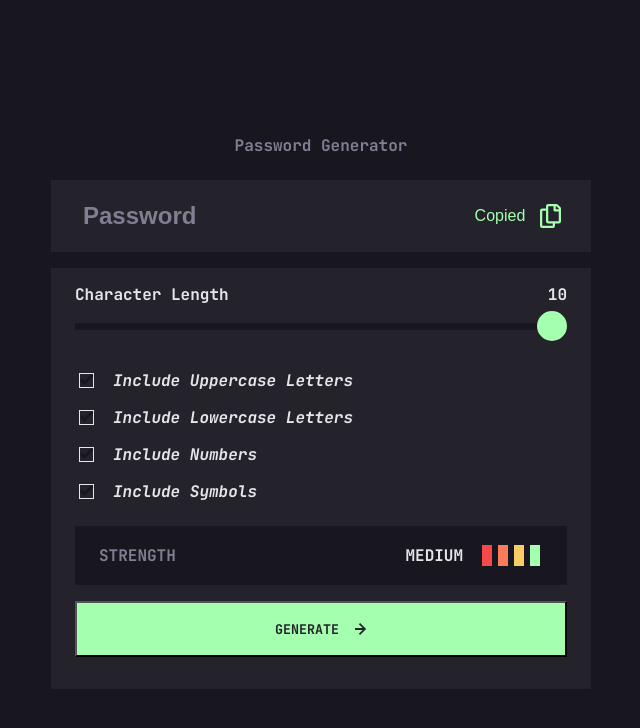
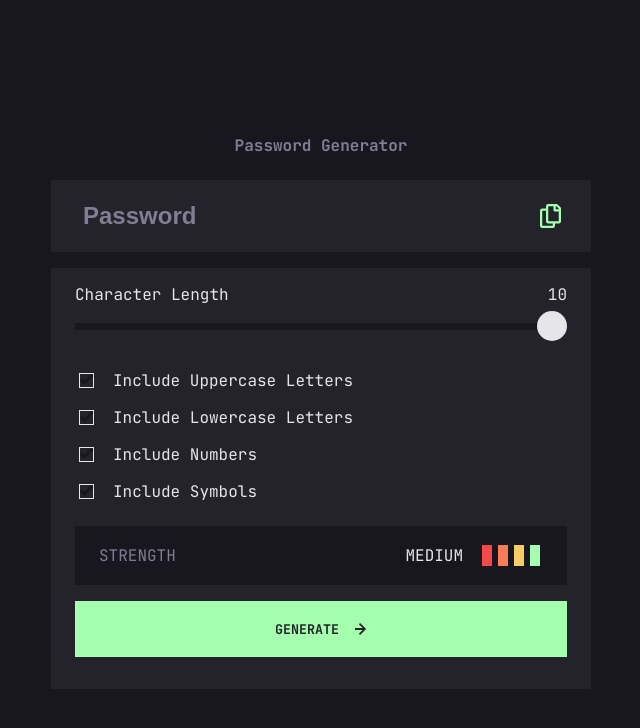
Before and after one commit to Eugene-ak/Password-Generator, a React (Vite) app: page / in a window 1280 px wide. Shown: the top 728 px of the page, without its empty margins (319-959 px from the left). Built offline with nearby package versions, Linux system fonts and the light colour scheme.

Commit message:
Hover states of all buttons and checkboxes complete

```diff
--- a/src/components/Buttons/CopyButton.style.tsx
+++ b/src/components/Buttons/CopyButton.style.tsx
@@ -1,7 +1,7 @@
 import styled from "styled-components";
 
 export const CopyButtonStyle = styled.button`
-  width: 20%;
+  width: max-content;
   height: 100%;
   background-color: transparent;
   border: none;
@@ -11,4 +11,12 @@ export const CopyButtonStyle = styled.button`
   flex-direction: row;
   align-items: center;
   justify-content: space-between;
-`
+  gap: 1rem;
+  text-transform: uppercase;
+  font-family: var(--primary-font);
+`;
+
+export const CopiedText = styled.span`
+  font-size: 0.9rem;
+  display: none;
+`;
--- a/src/components/Buttons/CopyButton.tsx
+++ b/src/components/Buttons/CopyButton.tsx
@@ -1,11 +1,11 @@
-import CopyIcon from "../../assets/images/icon-copy.svg"
-import { CopyButtonStyle } from "./CopyButton.style"
+import CopyIcon from "../Icons/CopyIcon"
+import { CopiedText, CopyButtonStyle } from "./CopyButton.style"
 
 export default function CopyButton() {
   return (
     <CopyButtonStyle>
-      Copied
-      <img src={CopyIcon} alt="copy" />
+      <CopiedText>Copied</CopiedText>
+      <CopyIcon />
     </CopyButtonStyle>
   )
 }
--- a/src/components/Buttons/GenerateButton.style.tsx
+++ b/src/components/Buttons/GenerateButton.style.tsx
@@ -7,10 +7,21 @@ export const GenerateBtn = styled.button`
   background-color: var(--app-green);
   color: var(--card-background);
   text-transform: uppercase;
-  font-family: var(--primary-font);
+  font-family: var(--bold-font);
+  border: none;
   display: flex;
   flex-direction: row;
   align-items: center;
   justify-content: center;
   gap: 1rem;
+
+  &:hover, &:hover svg path {
+    background-color: transparent;
+    border: 1px solid var(--app-green);
+    color: var(--app-green);
+  }
+`;
+
+export const GenerateText = styled.span`
+  font-family: var(--bold-font);
 `
--- a/src/components/Buttons/GenerateButton.tsx
+++ b/src/components/Buttons/GenerateButton.tsx
@@ -1,10 +1,11 @@
-import Arrow from "../../assets/images/icon-arrow-right.svg";
-import { GenerateBtn } from "./GenerateButton.style";
+import ArrowIcon from "../Icons/ArrowIcon";
+import { GenerateBtn, GenerateText } from "./GenerateButton.style";
 
 export default function GenerateButton() {
   return (
-    <GenerateBtn>Generate
-      <img src={Arrow} alt="" />
+    <GenerateBtn>
+      <GenerateText>Generate</GenerateText>
+      <ArrowIcon />
     </GenerateBtn>
   )
 }
--- /dev/null
+++ b/src/components/Icons/ArrowIcon.style.tsx
@@ -0,0 +1,10 @@
+import styled from "styled-components";
+import { CopyIconStyle } from "./CopyIcon.style";
+
+export const ArrowIconStyle = styled(CopyIconStyle)`
+  cursor: pointer;
+
+  &:hover > path {
+    fill: var(--app-green);
+  }
+`
--- /dev/null
+++ b/src/components/Icons/ArrowIcon.tsx
@@ -0,0 +1,12 @@
+import { ArrowIconStyle } from "./ArrowIcon.style";
+
+export default function ArrowIcon() {
+  return (
+    <ArrowIconStyle width="12" height="12" xmlns="http://www.w3.org/2000/svg">
+      <path
+        fill="#24232C"
+        d="m5.106 12 6-6-6-6-1.265 1.265 3.841 3.84H.001v1.79h7.681l-3.841 3.84z"
+      />
+    </ArrowIconStyle>
+  );
+}
--- /dev/null
+++ b/src/components/Icons/CopyIcon.style.tsx
@@ -0,0 +1,9 @@
+import styled from "styled-components";
+
+export const CopyIconStyle = styled.svg`
+  cursor: pointer;
+
+  &:hover > path {
+    fill: var(--app-white);
+  }
+`
--- /dev/null
+++ b/src/components/Icons/CopyIcon.tsx
@@ -0,0 +1,12 @@
+import { CopyIconStyle } from "./CopyIcon.style";
+
+export default function CopyIcon() {
+  return (
+    <CopyIconStyle width="21" height="24" xmlns="http://www.w3.org/2000/svg">
+      <path
+        d="M20.341 3.091 17.909.659A2.25 2.25 0 0 0 16.319 0H8.25A2.25 2.25 0 0 0 6 2.25V4.5H2.25A2.25 2.25 0 0 0 0 6.75v15A2.25 2.25 0 0 0 2.25 24h10.5A2.25 2.25 0 0 0 15 21.75V19.5h3.75A2.25 2.25 0 0 0 21 17.25V4.682a2.25 2.25 0 0 0-.659-1.591ZM12.469 21.75H2.53a.281.281 0 0 1-.281-.281V7.03a.281.281 0 0 1 .281-.281H6v10.5a2.25 2.25 0 0 0 2.25 2.25h4.5v1.969a.282.282 0 0 1-.281.281Zm6-4.5H8.53a.281.281 0 0 1-.281-.281V2.53a.281.281 0 0 1 .281-.281H13.5v4.125c0 .621.504 1.125 1.125 1.125h4.125v9.469a.282.282 0 0 1-.281.281Zm.281-12h-3v-3h.451c.075 0 .147.03.2.082L18.667 4.6a.283.283 0 0 1 .082.199v.451Z"
+        fill="#A4FFAF"
+      />
+    </CopyIconStyle>
+  );
+}
--- a/src/components/Inputs/Checkbox.style.tsx
+++ b/src/components/Inputs/Checkbox.style.tsx
@@ -33,6 +33,7 @@ export const CheckboxStyle = styled.input`
 
   &:checked {
     background-color: var(--app-green);
+    border: 1px solid var(--app-green);
   }
 
   &::after {
--- a/src/components/Sections/PasswordLength.style.tsx
+++ b/src/components/Sections/PasswordLength.style.tsx
@@ -31,21 +31,22 @@ export const RangeStyle = styled.input`
 
   &::-webkit-slider-thumb {
     -webkit-appearance: none;
-    background-color: #a4ffaf;
+    background-color: var(--app-white);
     width: 30px;
     height: 30px;
-    border: 3px solid #a4ffaf;
     border-radius: 50%;
     cursor: pointer;
 
     &:hover {
       background-color: var(--app-background);
+      border: 3px solid var(--app-green);
     }
   }
 
   &:hover {
     &::-webkit-slider-thumb {
       background-color: var(--app-background);
+      border: 3px solid var(--app-green);
     }
   }
 `;
--- a/src/components/Sections/TopSection.style.tsx
+++ b/src/components/Sections/TopSection.style.tsx
@@ -9,4 +9,5 @@ export const TopSectionDiv = styled.div`
   display: flex;
   flex-direction: row;
   align-items: center;
+  justify-content: space-between;
 `
--- a/src/index.css
+++ b/src/index.css
@@ -6,6 +6,16 @@
 @font-face {
   font-family: JetBrainsMono-BoldItalic;
   src: url(./assets/fonts/static/JetBrainsMono-BoldItalic.ttf);
+}
+
+@font-face {
+  font-family: JetBrainsMono-Italic;
+  src: url(./assets/fonts/JetBrainsMono-Italic-VariableFont_wght.ttf);
+}
+
+@font-face {
+  font-family: JetBrainsMono;
+  src: url(./assets/fonts/JetBrainsMono-VariableFont_wght.ttf);
 }
 
 :root {
@@ -17,8 +27,10 @@
   --app-red: #F64A4A;
   --app-orange: #FB7C58;
   --app-yellow: #F8CD65;
-  --primary-font: JetBrainsMono-Bold;
-  --secondary-font: JetBrainsMono-BoldItalic;
+  --primary-font: JetBrainsMono;
+  --bold-font: JetBrainsMono-Bold;
+  --italic-font: JetBrainsMono-Italic;
+  --bold-italic-font: JetBrainsMono-BoldItalic;
 }
 
 * {
```
